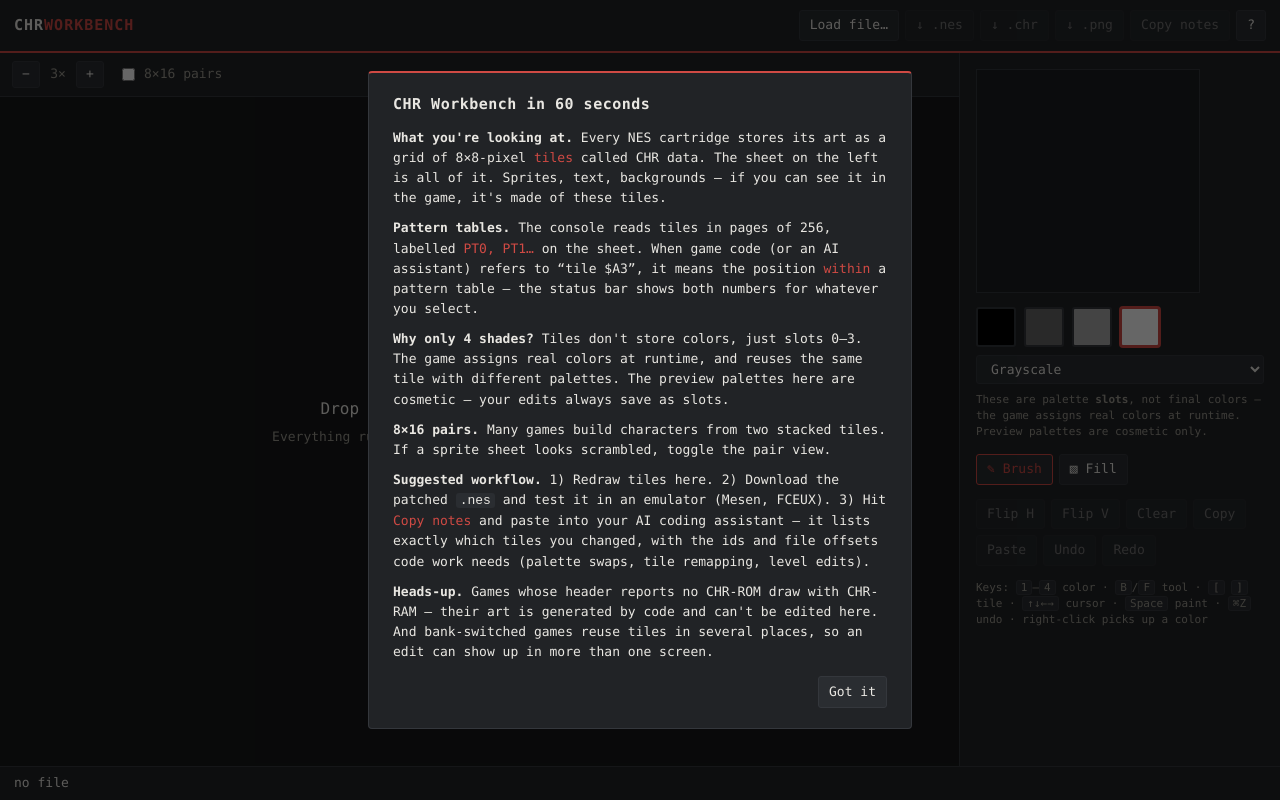
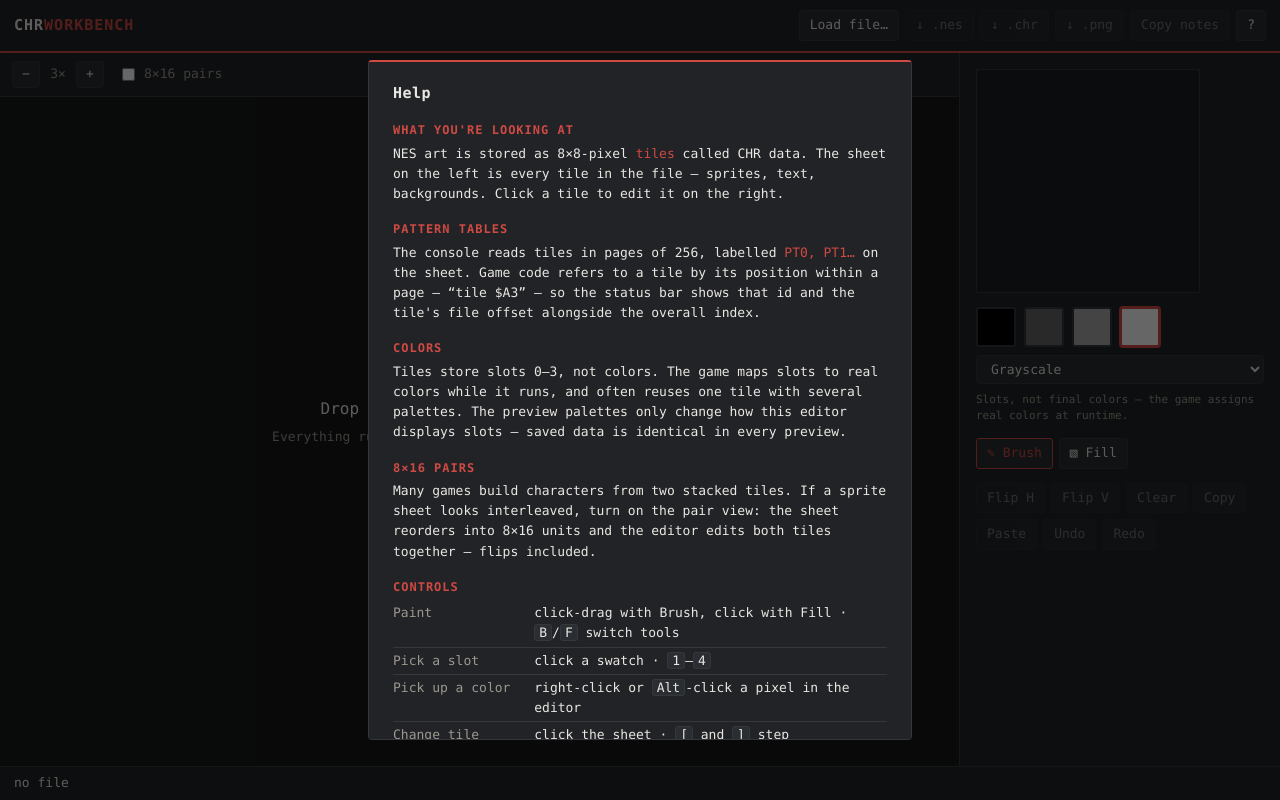
Before and after one commit to djessemann/6502-hacker, a website built with Vite: page index.html in a window 1280 px wide. Both pictures are taken after a click on the button "Help". Built offline with nearby package versions, Linux system fonts and the light colour scheme.

Commit message:
UI copy pass: trim chrome text, move detailed instructions into help (#3)
One-line palette note, shortcut paragraph removed from the editor pane,
help dialog rewritten as a sectioned guide with a full controls table,
dialog now opens scrolled to the top, flash message shortened.

```diff
--- a/index.html
+++ b/index.html
@@ -72,8 +72,7 @@
             </div>
             <select id="palette-select" aria-label="Preview palette"></select>
             <p class="palette-note">
-              These are palette <strong>slots</strong>, not final colors — the game assigns real
-              colors at runtime. Preview palettes are cosmetic only.
+              Slots, not final colors — the game assigns real colors at runtime.
             </p>
           </div>
 
@@ -95,12 +94,6 @@
             <button id="tool-undo" type="button" title="Cmd/Ctrl+Z">Undo</button>
             <button id="tool-redo" type="button" title="Cmd/Ctrl+Shift+Z">Redo</button>
           </div>
-
-          <p class="hint">
-            Keys: <kbd>1</kbd>–<kbd>4</kbd> color · <kbd>B</kbd>/<kbd>F</kbd> tool · <kbd>[</kbd>
-            <kbd>]</kbd> tile · <kbd>↑↓←→</kbd> cursor · <kbd>Space</kbd> paint · <kbd>⌘Z</kbd> undo
-            · right-click picks up a color
-          </p>
         </section>
       </main>
 
@@ -116,39 +109,91 @@
     <div id="drop-overlay" hidden><span>Drop to load</span></div>
 
     <dialog id="help-dialog">
-      <h2>CHR Workbench in 60 seconds</h2>
+      <h2>Help</h2>
+
+      <h3>What you're looking at</h3>
       <p>
-        <strong>What you're looking at.</strong> Every NES cartridge stores its art as a grid of
-        8×8-pixel <em>tiles</em> called CHR data. The sheet on the left is all of it. Sprites, text,
-        backgrounds — if you can see it in the game, it's made of these tiles.
+        NES art is stored as 8×8-pixel <em>tiles</em> called CHR data. The sheet on the left is
+        every tile in the file — sprites, text, backgrounds. Click a tile to edit it on the right.
       </p>
+
+      <h3>Pattern tables</h3>
       <p>
-        <strong>Pattern tables.</strong> The console reads tiles in pages of 256, labelled
-        <em>PT0, PT1…</em> on the sheet. When game code (or an AI assistant) refers to &ldquo;tile
-        $A3&rdquo;, it means the position <em>within</em> a pattern table — the status bar shows
-        both numbers for whatever you select.
+        The console reads tiles in pages of 256, labelled <em>PT0, PT1…</em> on the sheet. Game code
+        refers to a tile by its position within a page — &ldquo;tile $A3&rdquo; — so the status bar
+        shows that id and the tile's file offset alongside the overall index.
       </p>
+
+      <h3>Colors</h3>
       <p>
-        <strong>Why only 4 shades?</strong> Tiles don't store colors, just slots 0–3. The game
-        assigns real colors at runtime, and reuses the same tile with different palettes. The
-        preview palettes here are cosmetic — your edits always save as slots.
+        Tiles store slots 0–3, not colors. The game maps slots to real colors while it runs, and
+        often reuses one tile with several palettes. The preview palettes only change how this
+        editor displays slots — saved data is identical in every preview.
       </p>
+
+      <h3>8×16 pairs</h3>
       <p>
-        <strong>8×16 pairs.</strong> Many games build characters from two stacked tiles. If a sprite
-        sheet looks scrambled, toggle the pair view.
+        Many games build characters from two stacked tiles. If a sprite sheet looks interleaved,
+        turn on the pair view: the sheet reorders into 8×16 units and the editor edits both tiles
+        together — flips included.
       </p>
+
+      <h3>Controls</h3>
+      <table class="controls">
+        <tr>
+          <td>Paint</td>
+          <td>click-drag with Brush, click with Fill · <kbd>B</kbd>/<kbd>F</kbd> switch tools</td>
+        </tr>
+        <tr>
+          <td>Pick a slot</td>
+          <td>click a swatch · <kbd>1</kbd>–<kbd>4</kbd></td>
+        </tr>
+        <tr>
+          <td>Pick up a color</td>
+          <td>right-click or <kbd>Alt</kbd>-click a pixel in the editor</td>
+        </tr>
+        <tr>
+          <td>Change tile</td>
+          <td>click the sheet · <kbd>[</kbd> and <kbd>]</kbd> step</td>
+        </tr>
+        <tr>
+          <td>Draw by keyboard</td>
+          <td><kbd>↑↓←→</kbd> move the cursor · <kbd>Space</kbd> or <kbd>Enter</kbd> paints</td>
+        </tr>
+        <tr>
+          <td>Undo / redo</td>
+          <td>
+            <kbd>Cmd/Ctrl</kbd>+<kbd>Z</kbd> · <kbd>Cmd/Ctrl</kbd>+<kbd>Shift</kbd>+<kbd>Z</kbd>
+          </td>
+        </tr>
+        <tr>
+          <td>Zoom the sheet</td>
+          <td><strong>−</strong> / <strong>+</strong> in the sheet toolbar</td>
+        </tr>
+      </table>
+
+      <h3>Workflow</h3>
+      <ol>
+        <li>Redraw tiles. Edited tiles get a red corner mark.</li>
+        <li>
+          <em>↓ .nes</em> downloads a patched copy of the ROM — only the art bytes change. Test it
+          in an emulator such as Mesen or FCEUX.
+        </li>
+        <li>
+          <em>Copy notes</em> puts a summary of your edits on the clipboard — mapper, tile ids, file
+          offsets — ready to paste into an AI coding assistant for the code side of the hack:
+          palette swaps, tile remapping, level edits.
+        </li>
+      </ol>
+
+      <h3>Limitations</h3>
       <p>
-        <strong>Suggested workflow.</strong> 1) Redraw tiles here. 2) Download the patched
-        <code>.nes</code> and test it in an emulator (Mesen, FCEUX). 3) Hit <em>Copy notes</em> and
-        paste into your AI coding assistant — it lists exactly which tiles you changed, with the ids
-        and file offsets code work needs (palette swaps, tile remapping, level edits).
+        Games whose header reports no CHR-ROM draw with CHR-RAM: their art is generated by code and
+        can't be edited here. Bank-switched games reuse tiles, so one edit can appear on several
+        screens. Everything stays in your browser — closing the tab discards unexported work.
       </p>
-      <p>
-        <strong>Heads-up.</strong> Games whose header reports no CHR-ROM draw with CHR-RAM — their
-        art is generated by code and can't be edited here. And bank-switched games reuse tiles in
-        several places, so an edit can show up in more than one screen.
-      </p>
-      <form method="dialog"><button type="submit">Got it</button></form>
+
+      <form method="dialog"><button type="submit">Close</button></form>
     </dialog>
 
     <script type="module" src="/src/main.ts"></script>
--- a/src/main.ts
+++ b/src/main.ts
@@ -257,7 +257,11 @@ toolFill.addEventListener('click', () => setTool('fill'));
 
 // ── Help & hack notes ──────────────────────────────────────
 
-$('#btn-help').addEventListener('click', () => helpDialog.showModal());
+$('#btn-help').addEventListener('click', () => {
+  helpDialog.showModal();
+  // showModal focuses the Close button at the bottom; start at the top.
+  helpDialog.scrollTop = 0;
+});
 
 /**
  * Markdown summary of every edited tile, written for pasting into an AI
@@ -295,7 +299,7 @@ btnNotes.addEventListener('click', async () => {
   if (!state.loaded || state.dirty.size === 0) return;
   try {
     await navigator.clipboard.writeText(hackNotes());
-    flashStatus('Edit notes copied — paste into your coding assistant');
+    flashStatus('Notes copied');
   } catch {
     flashStatus('Clipboard unavailable — check browser permissions');
   }
--- a/src/style.css
+++ b/src/style.css
@@ -273,12 +273,6 @@ kbd {
   color: var(--accent);
 }
 
-.hint {
-  margin: 0;
-  color: var(--ink-dim);
-  font-size: 11px;
-}
-
 /* ── Status bar ─────────────────────────────────────────── */
 
 #statusbar {
@@ -318,6 +312,8 @@ kbd {
   border-top: 2px solid var(--accent);
   border-radius: 4px;
   max-width: 34rem;
+  max-height: 85vh;
+  overflow-y: auto;
   padding: 20px 24px;
   font: inherit;
   font-size: 13px;
@@ -334,8 +330,42 @@ kbd {
   letter-spacing: 0.5px;
 }
 
-#help-dialog p {
-  margin: 0 0 10px;
+#help-dialog h3 {
+  margin: 16px 0 4px;
+  font-size: 12px;
+  letter-spacing: 1px;
+  text-transform: uppercase;
+  color: var(--accent);
+}
+
+#help-dialog p,
+#help-dialog ol {
+  margin: 0 0 6px;
+}
+
+#help-dialog ol {
+  padding-left: 1.4em;
+}
+
+#help-dialog li {
+  margin-bottom: 4px;
+}
+
+#help-dialog .controls {
+  border-collapse: collapse;
+  width: 100%;
+}
+
+#help-dialog .controls td {
+  padding: 3px 0;
+  vertical-align: top;
+  border-bottom: 1px solid var(--border);
+}
+
+#help-dialog .controls td:first-child {
+  color: var(--ink-dim);
+  white-space: nowrap;
+  padding-right: 16px;
 }
 
 #help-dialog em {
```
Also changed, not shown: docs/screenshot.png.
